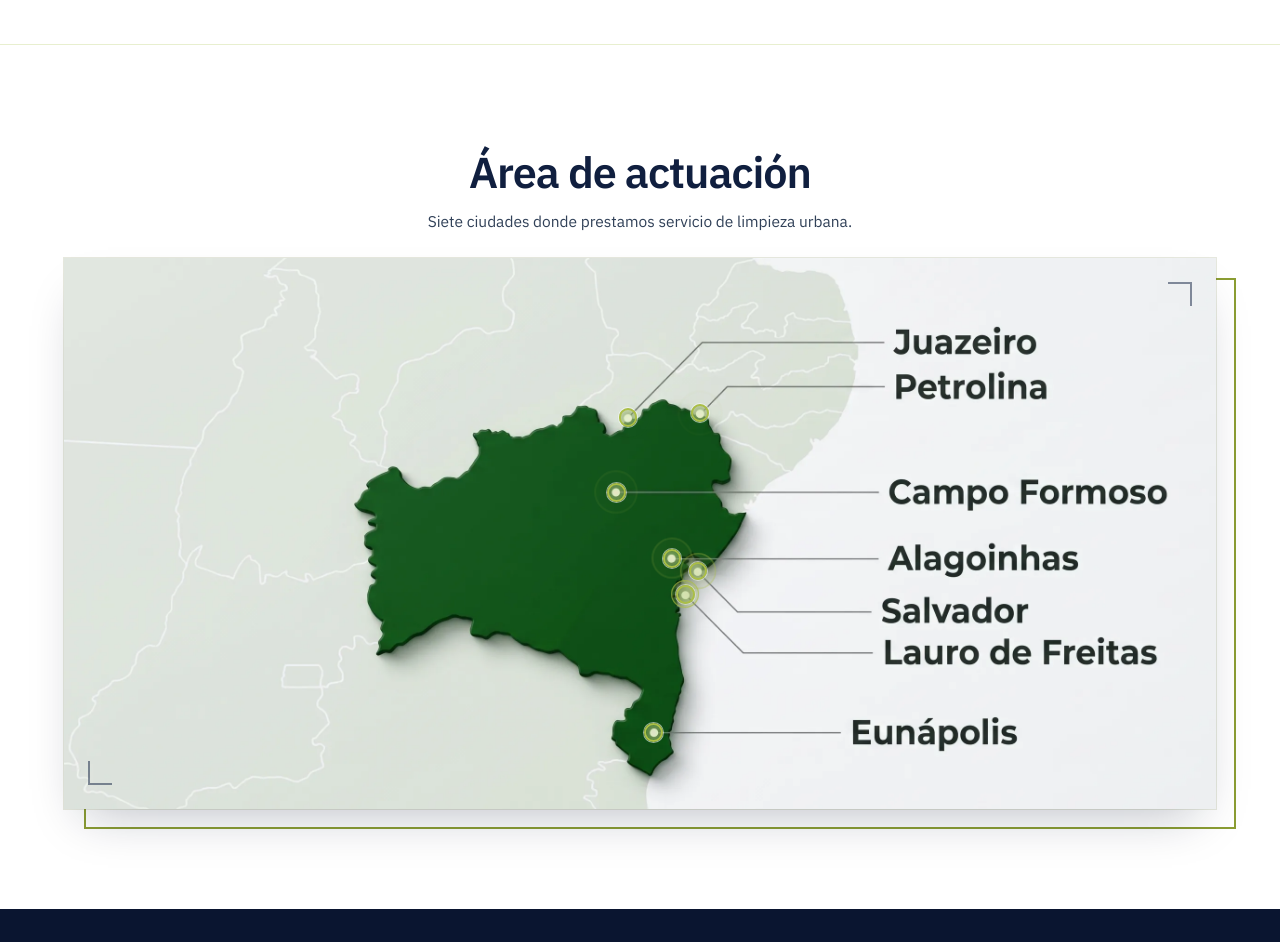
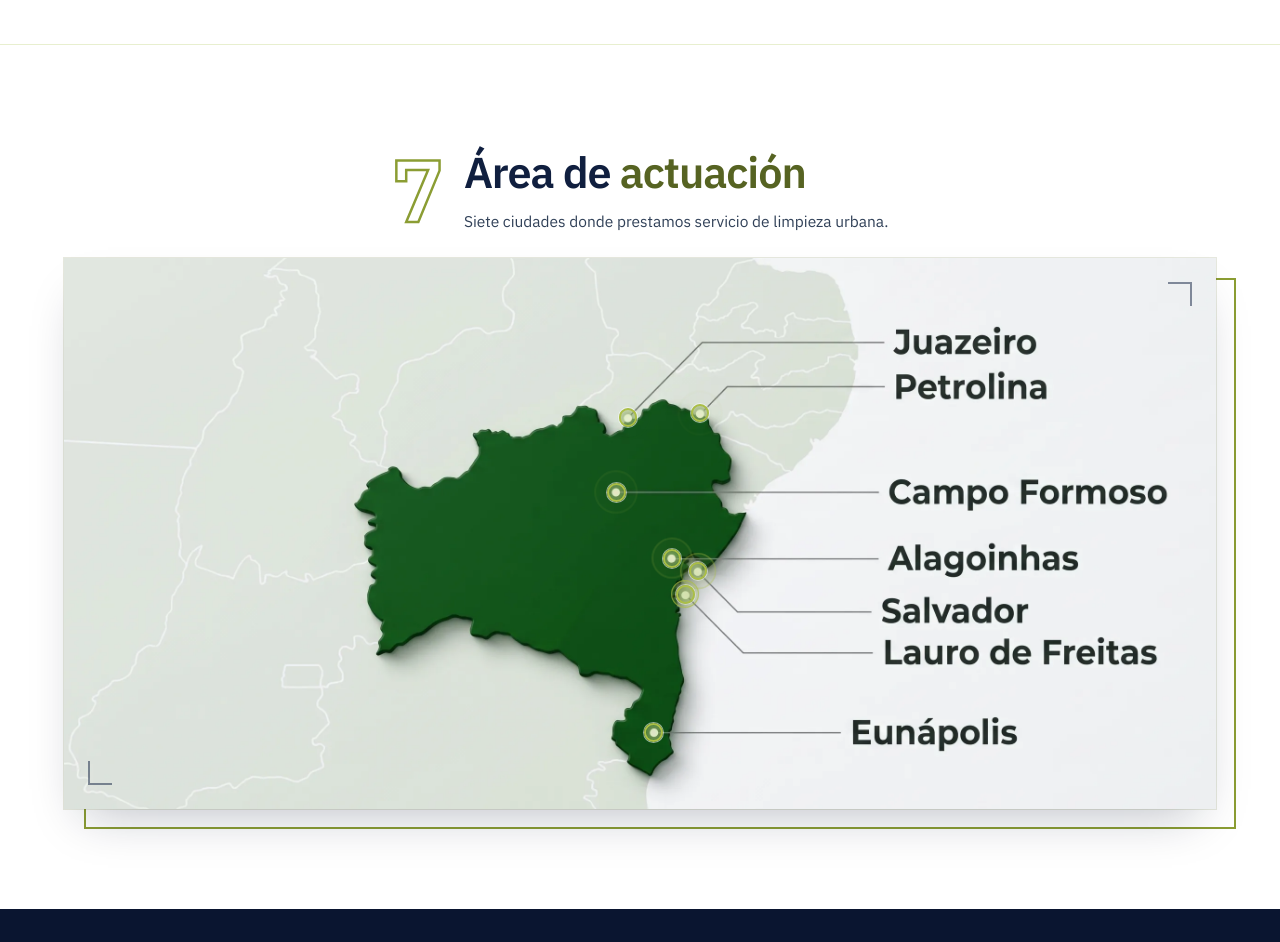
Before and after one commit to jhefferson-guerrero/cbs-web, a React (Vite) app: page /limp-city in a window 1280 px wide. Shown: the part 1620-2562 px from the top of the page. Built offline with nearby package versions, Linux system fonts and the light colour scheme.

Commit message:
Limp City, Area de actuacion: el encabezado gana un 7 grande con contorno musgo que cuenta de 0 a 7 al aparecer (como el 2012 de Sobre la empresa) y la palabra actuacion en musgo; encabezado alineado a la izquierda del texto, el mapa conserva su tamano

```diff
--- a/src/components/limpcity/LimpCityCoverage.tsx
+++ b/src/components/limpcity/LimpCityCoverage.tsx
@@ -1,5 +1,6 @@
 import { useState, type CSSProperties } from 'react'
 import { motion, useReducedMotion } from 'motion/react'
+import { Counter } from '@/components/ui/Counter'
 import { coverageMap, limpCityCities } from '@/lib/limp-city'
 
 // La imagen fuente mide 2752x1536, pero a la derecha de las etiquetas y debajo de
@@ -52,14 +53,24 @@ export function LimpCityCoverage() {
         whileInView={{ opacity: 1, y: 0 }}
         viewport={{ once: true, amount: 0.3 }}
         transition={{ duration: 0.7, ease: [0.16, 1, 0.3, 1] }}
-        className="mx-auto max-w-4xl text-center"
+        className="mx-auto flex max-w-4xl items-center justify-center gap-3 sm:gap-6 lg:gap-[clamp(1.25rem,3vh,2.5rem)]"
       >
-        <h2 className="text-3xl font-semibold leading-tight tracking-tight text-navy-900 md:text-4xl lg:text-[clamp(2.25rem,5.4vh,3.75rem)]">
-          Área de actuación
-        </h2>
-        <p className="mt-3 text-[15.5px] leading-relaxed text-slate-700 lg:mt-[clamp(0.25rem,1.2vh,0.75rem)] lg:text-[clamp(15.5px,1.9vh,19px)]">
-          Siete ciudades donde prestamos servicio de limpieza urbana.
+        {/* El "7" con contorno musgo (el mismo recurso que el "2012" de "Sobre la empresa") cuenta de 0 a 7 al aparecer. Es
+            decorativo: el número ya está dicho en el texto de al lado. */}
+        <p
+          aria-hidden="true"
+          className="shrink-0 font-mono text-[3.75rem] font-bold leading-[0.85] tracking-tighter tabular-nums text-transparent [-webkit-text-stroke:2px_var(--color-moss-500)] sm:text-[5rem] lg:text-[clamp(4rem,11vh,7.5rem)] lg:[-webkit-text-stroke:2.5px_var(--color-moss-500)]"
+        >
+          <Counter to={7} format={(n) => String(n)} />
         </p>
+        <div className="text-left">
+          <h2 className="text-[1.625rem] font-semibold leading-tight tracking-tight text-navy-900 min-[400px]:text-3xl md:text-4xl lg:text-[clamp(2.25rem,5.4vh,3.75rem)]">
+            Área de <span className="text-moss-700">actuación</span>
+          </h2>
+          <p className="mt-1.5 text-[15.5px] leading-relaxed text-slate-700 lg:mt-[clamp(0.25rem,1.2vh,0.75rem)] lg:text-[clamp(15.5px,1.9vh,19px)]">
+            Siete ciudades donde prestamos servicio de limpieza urbana.
+          </p>
+        </div>
       </motion.div>
 
       <div className="mt-8 lg:mt-[clamp(0.75rem,3vh,2.5rem)] lg:flex lg:min-h-0 lg:flex-1 lg:justify-center">
```
